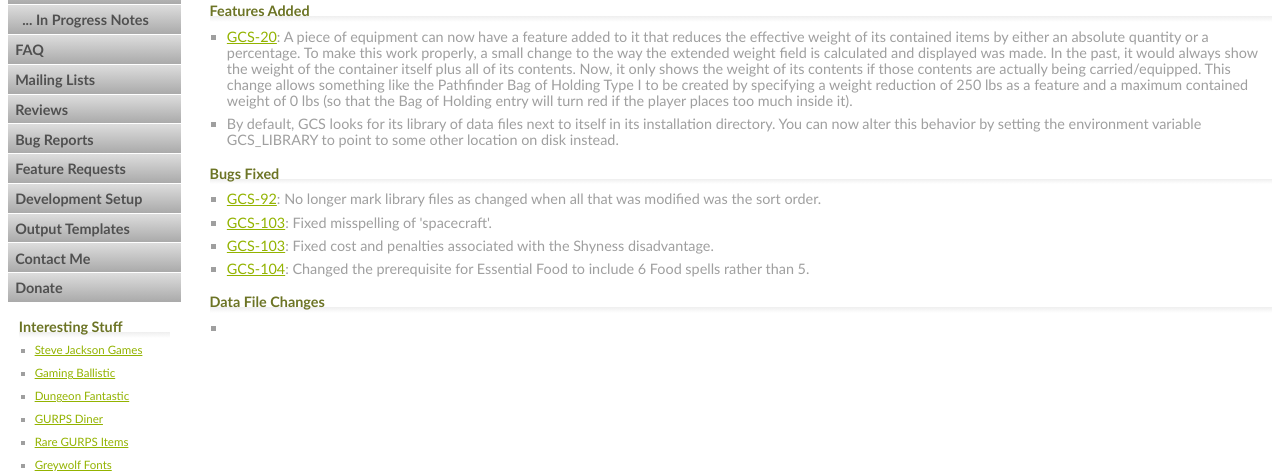
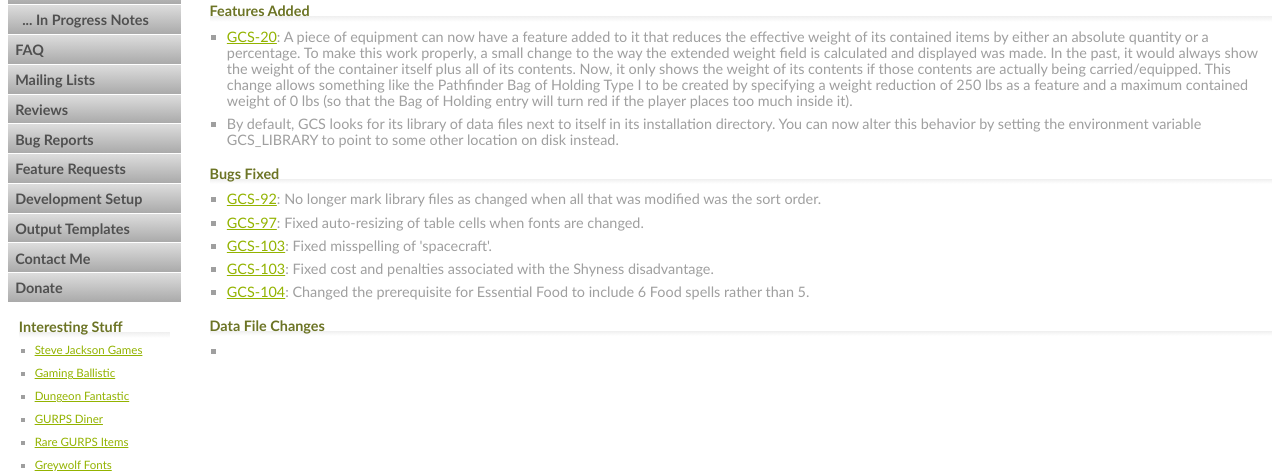
Before and after one commit to richardwilkes/gcs_web, a PHP site: page /in_progress_notes.php in a window 1280 px wide. Shown: the part 148-619 px from the top of the page. Run offline with PHP 8.4, Linux system fonts and the light colour scheme.

Commit message:
Update in-progress notes

```diff
--- a/in_progress_notes.php
+++ b/in_progress_notes.php
@@ -26,6 +26,7 @@
 					<h3>Bugs Fixed</h3>
 					<ul>
 						<li><a href="https://gurpscharactersheet.atlassian.net/browse/GCS-92">GCS-92</a>: No longer mark library files as changed when all that was modified was the sort order.</li>
+						<li><a href="https://gurpscharactersheet.atlassian.net/browse/GCS-97">GCS-97</a>: Fixed auto-resizing of table cells when fonts are changed.</li>
 						<li><a href="https://gurpscharactersheet.atlassian.net/browse/GCS-102">GCS-103</a>: Fixed misspelling of 'spacecraft'.</li>
 						<li><a href="https://gurpscharactersheet.atlassian.net/browse/GCS-103">GCS-103</a>: Fixed cost and penalties associated with the Shyness disadvantage.</li>
 						<li><a href="https://gurpscharactersheet.atlassian.net/browse/GCS-104">GCS-104</a>: Changed the prerequisite for Essential Food to include 6 Food spells rather than 5.</li>
```
